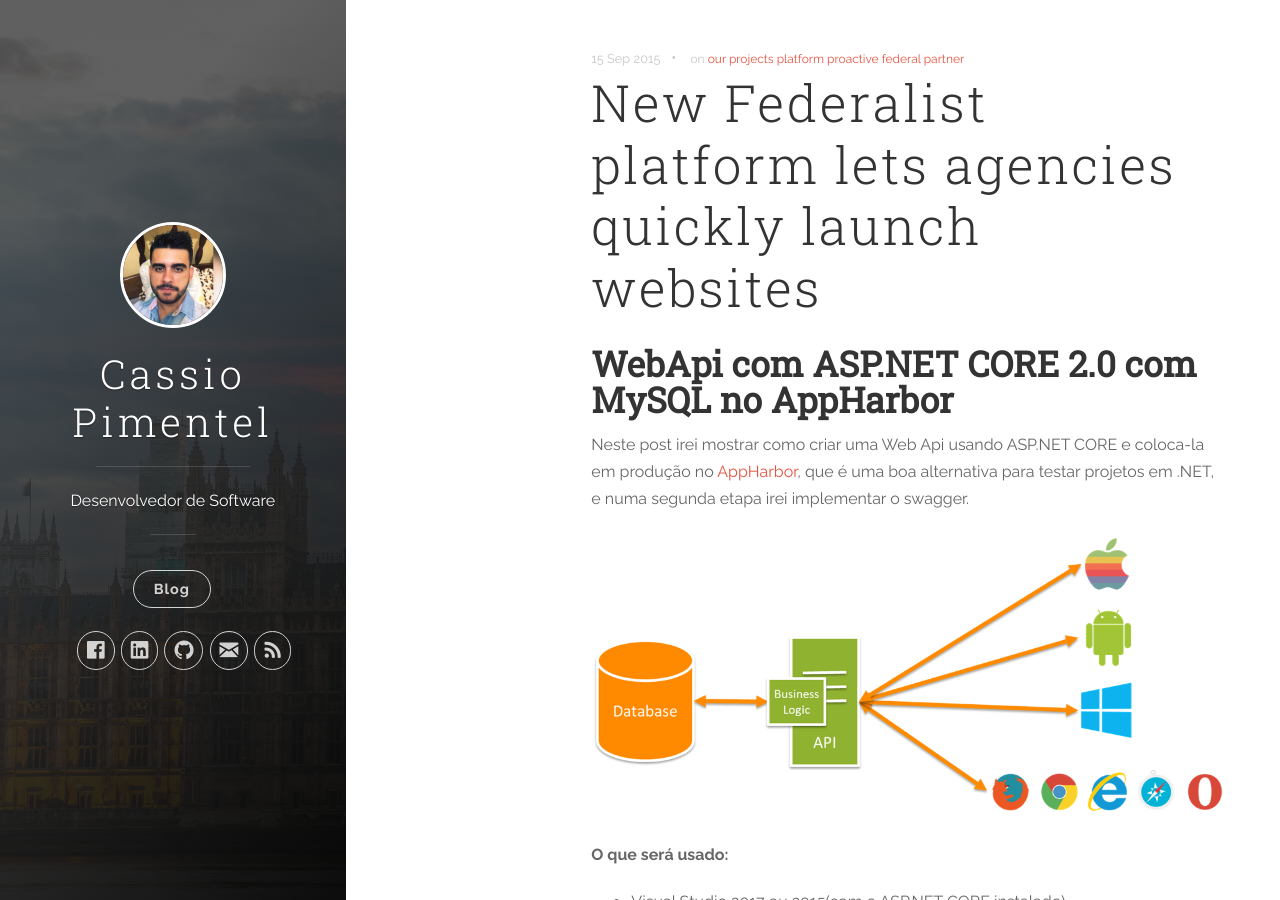
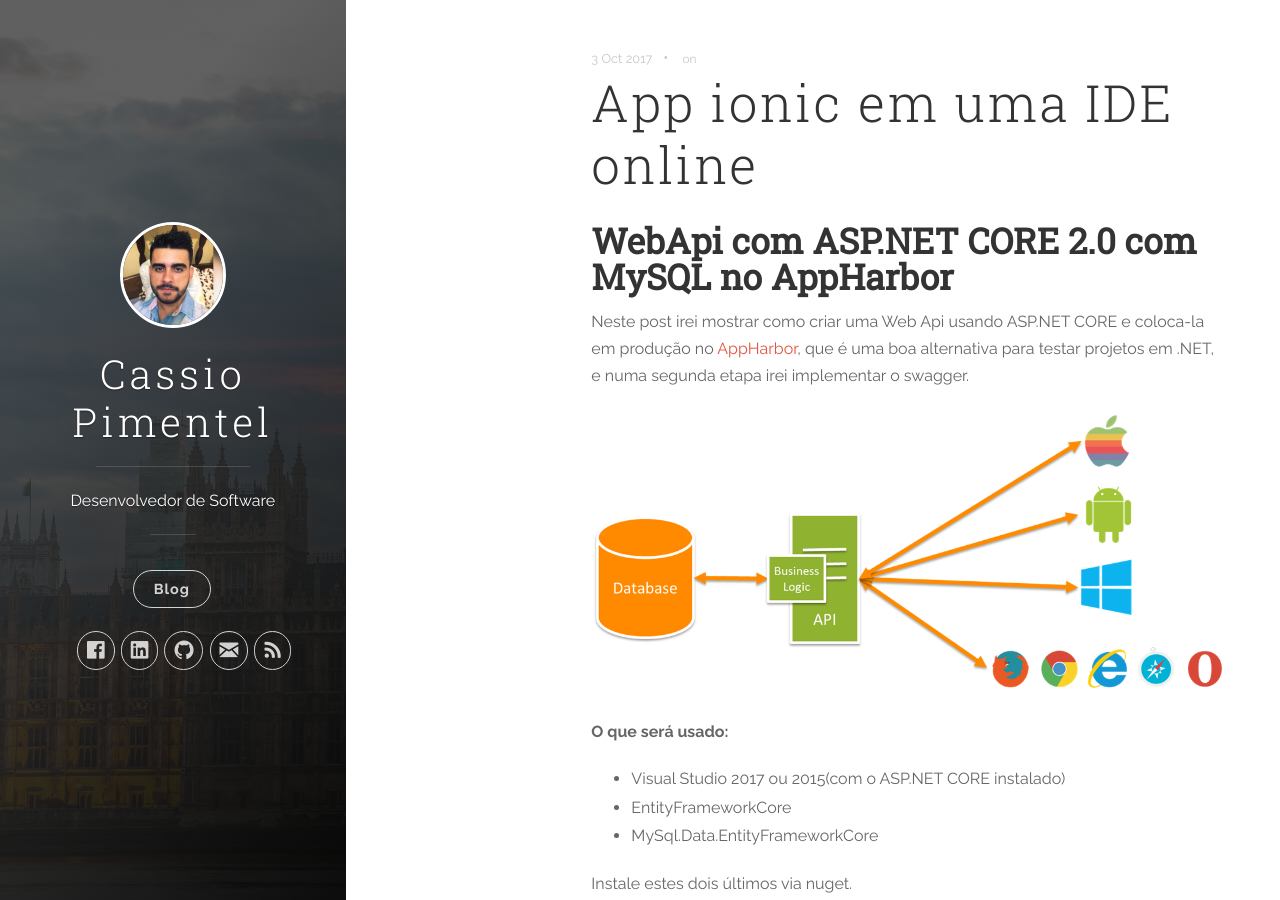
Before and after one commit to CassioPimentel/cassiopimentel.github.io, a Jekyll site: the page built from _posts/2018-01-18-WebApi-com-ASP.NET-CORE-2.0-com-MySQL-no-App-Harbor.markdown, in a window 1280 px wide and 900 px high. Built offline with Jekyll 4.4.1, drawn with Linux system fonts in a browser that asks for light colours; nearby versions of some CDN libraries; comment, search, counter and statistics services are not loaded.

Commit message:
Update 2018-01-18-WebApi-com-ASP.NET-CORE-2.0-com-MySQL-no-App-Harbor.markdown

```diff
--- a/_posts/2018-01-18-WebApi-com-ASP.NET-CORE-2.0-com-MySQL-no-App-Harbor.markdown
+++ b/_posts/2018-01-18-WebApi-com-ASP.NET-CORE-2.0-com-MySQL-no-App-Harbor.markdown
@@ -1,15 +1,7 @@
 ---
-title: "New Federalist platform lets agencies quickly launch websites"
-date: 2015-09-15
-authors:
-- melody
-tags:
-- our projects
-- platform
-- proactive federal partner
-excerpt: "18F’s new Federalist platform is a suite of tools designed to
-make it faster for government agencies to build websites that are
-secure, responsive, and accessible."
+title: "App ionic em uma IDE online"
+date: "2017-10-03"
+description: "App ionic em uma IDE online"
 
 ---
 
```
